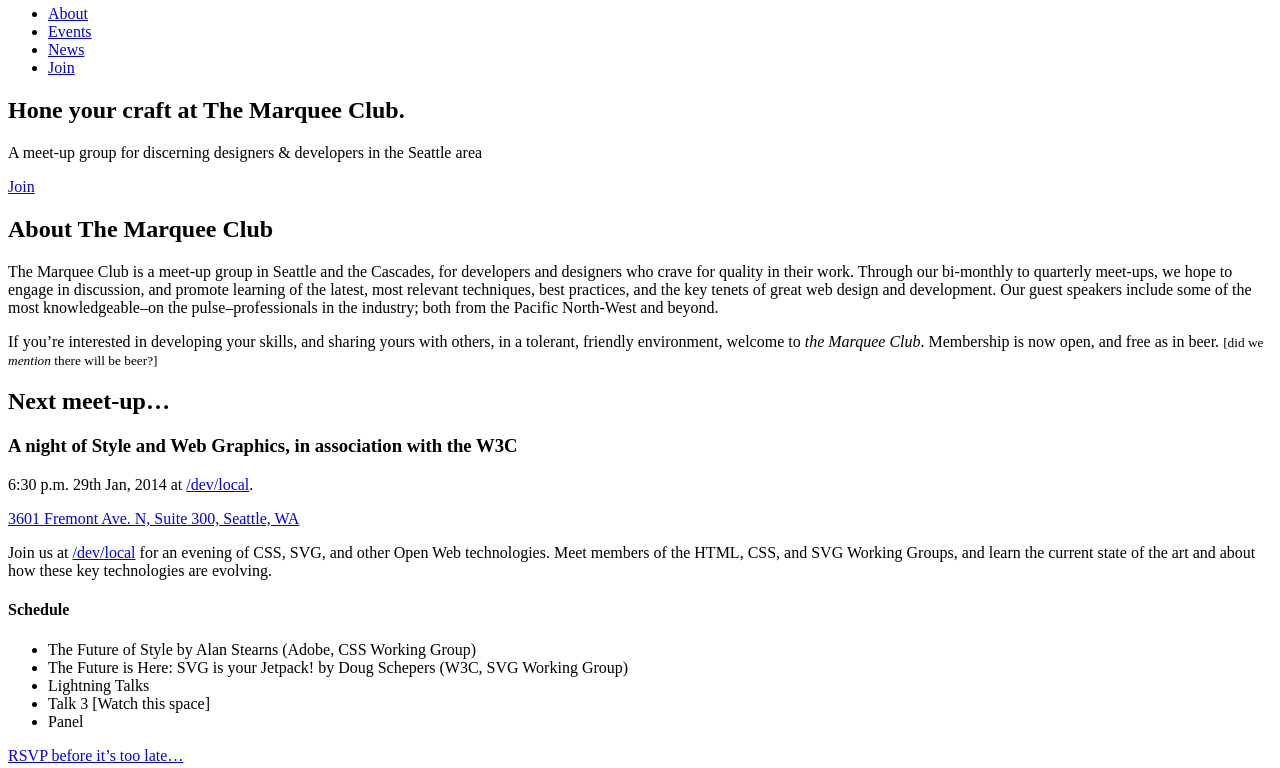
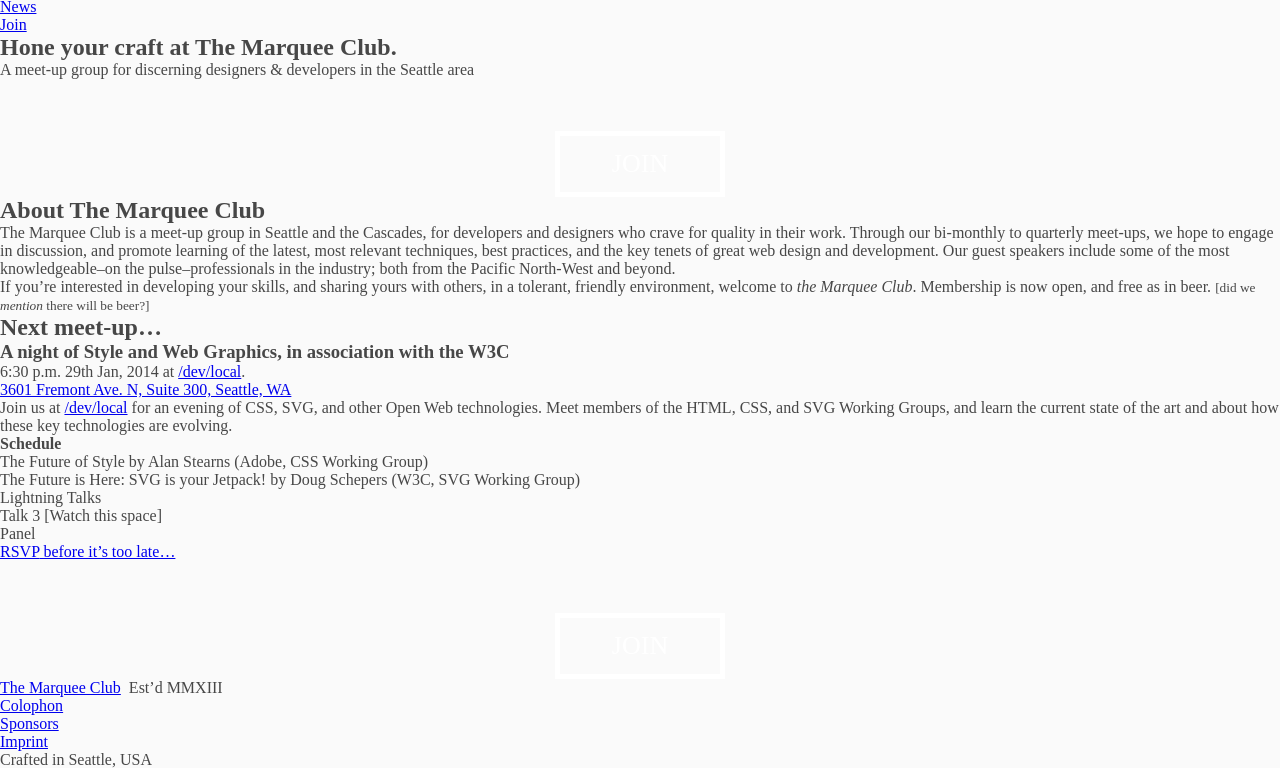
Before and after one commit to dstorey/Marquee, a plain HTML site: page index.html in a window 1280 px wide. Shown: the part 75-843 px from the top of the page. Drawn offline with Linux system fonts and the light colour scheme; a web font is replaced by a local one.

Commit message:
Add basic base styles and push button control

```diff
--- a/index.html
+++ b/index.html
@@ -3,6 +3,8 @@
 <head>
 	<meta charset="utf-8" />
 	<title>The Marquee Club. A meet-up group in Seattle for Web developers and designers</title>
+	<link href="style/main.css" rel="stylesheet" />
+	<link href="http://fonts.googleapis.com/css?family=Gentium+Book+Basic:700,400italic,400" rel="stylesheet" />
 </head>
 <body id="home">
 	<header id="site-header">
@@ -22,7 +24,7 @@
 			<h1 class="hero-title">Hone your craft at The Marquee Club.</h1>
 			<p class="hero-subtitle">A meet-up group for discerning designers <span>&amp;</span> developers in the Seattle area</p>
 
-			<a class="button" href="http://www.meetup.com/marquee-club/">Join</a>
+			<button class="push"><a href="http://www.meetup.com/marquee-club/">Join</a></button>
 		</section>
 
 		<section id="about">
@@ -61,7 +63,7 @@
 		</section>
 
 		<section id="join">
-	    	<a class="button" href="http://www.meetup.com/marquee-club/">Join</a>
+	    	<button class="push"><a href="http://www.meetup.com/marquee-club/">Join</a></button>
 		</section>
 	</main>
 
--- /dev/null
+++ b/style/main.css
@@ -0,0 +1,67 @@
+/*
+	Colours:
+
+		Backgrounds:
+			primary:		#e7e6e4
+			secondary:		#fafafa
+
+		Text:
+			copy:			#474747
+
+		Highlights:
+			copper: 		#B87333
+			light copper:	#DA8A67 (not used yet)
+			patina:			#639A8F
+			http://simple.wikipedia.org/wiki/Copper_(color)
+*/
+
+/*
+ *	COMMON STYLES AND INITIAL SETUP
+ */
+
+* {
+    padding: 0;
+    margin: 0;
+}
+
+html {
+	font-family: "Gentium Book Basic", serif;
+	font-size: 0.625rem; /* old browsers will ignore and not reset font size */
+
+	color: #474747;
+	background-color: #fafafa;
+}
+
+body {
+	font-size: 1.6rem;
+}
+
+/*
+ * CONTROLS: Push button
+ */
+
+button.push {
+	display: block;
+
+ 	margin: 5.2rem auto 0;
+ 	border: 5px solid;
+ 	padding: 1.3rem 5.2rem;
+ 	background: transparent;
+
+ 	color: #fff;
+ 	font-family: futura, serif; /* Need to replace Futura */
+ 	font-size: 2.6rem;
+	text-align: center;
+	text-transform: uppercase;
+ }
+
+button.push:hover {
+ 	cursor: pointer;
+ 	background-color: #639A8F;
+ 	border-color: #639A8F;
+ }
+
+button.push a {
+ 	color: inherit;
+ 	text-decoration: none;
+}
```
